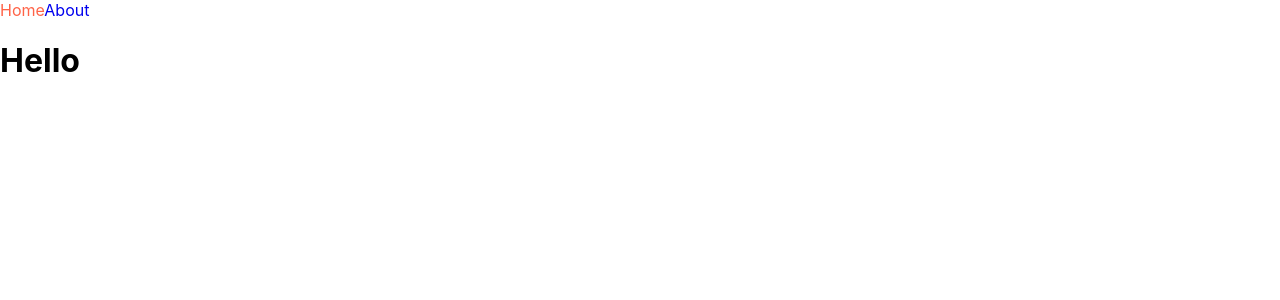
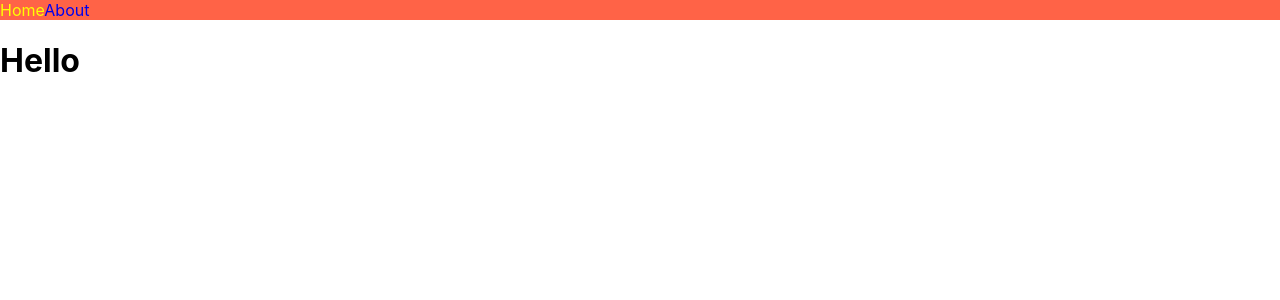
Before and after one commit to ksy9926/nextjs-intro, a Next.js app: page / in a window 1280 px wide. Shown: the top 300 px of the page. Built offline with nearby package versions, Linux system fonts and the light colour scheme.

Commit message:
Feat: Styles JSX

```diff
--- a/components/NavBar.js
+++ b/components/NavBar.js
@@ -1,6 +1,5 @@
 import Link from 'next/link';
 import { useRouter } from 'next/router';
-import styles from './NavBar.module.css';
 
 const NavBar = () => {
   const router = useRouter();
@@ -9,11 +8,22 @@
     <nav>
       {/* Link 에는 className, style등이 적용되지 않는다. 단지 웹사이트 리로딩을 막는 용도로 href만 사용을 하며 나머지 모든 속성은 a tag를 통해서 적용한다. */}
       <Link href='/'>
-        <a className={`${styles.link} ${router.pathname === '/' ? styles.active : ''}`}>Home</a>
+        <a className={router.pathname === '/' ? 'active' : ''}>Home</a>
       </Link>
       <Link href='/about'>
-        <a className={[styles.link, router.pathname === '/about' ? styles.active : ''].join(' ')}>About</a>
+        <a className={router.pathname === '/about' ? 'active' : ''}>About</a>
       </Link>
+      <style jsx>{`
+        nav {
+          background-color: tomato;
+        }
+        a {
+          text-decoration: none;
+        }
+        .active {
+          color: yellow;
+        }
+      `}</style>
     </nav>
   );
 };
--- a/components/Navbar.module.css
+++ /dev/null
@@ -1,7 +0,0 @@
-.link {
-  text-decoration: none;
-}
-
-.active {
-  color: tomato;
-}
```
